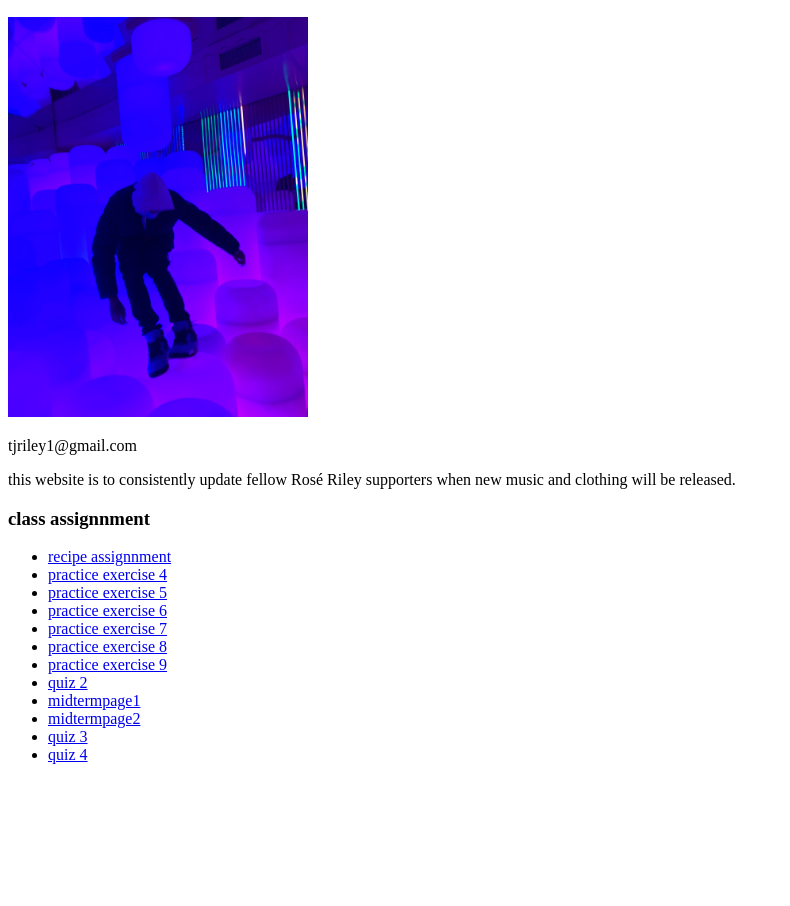
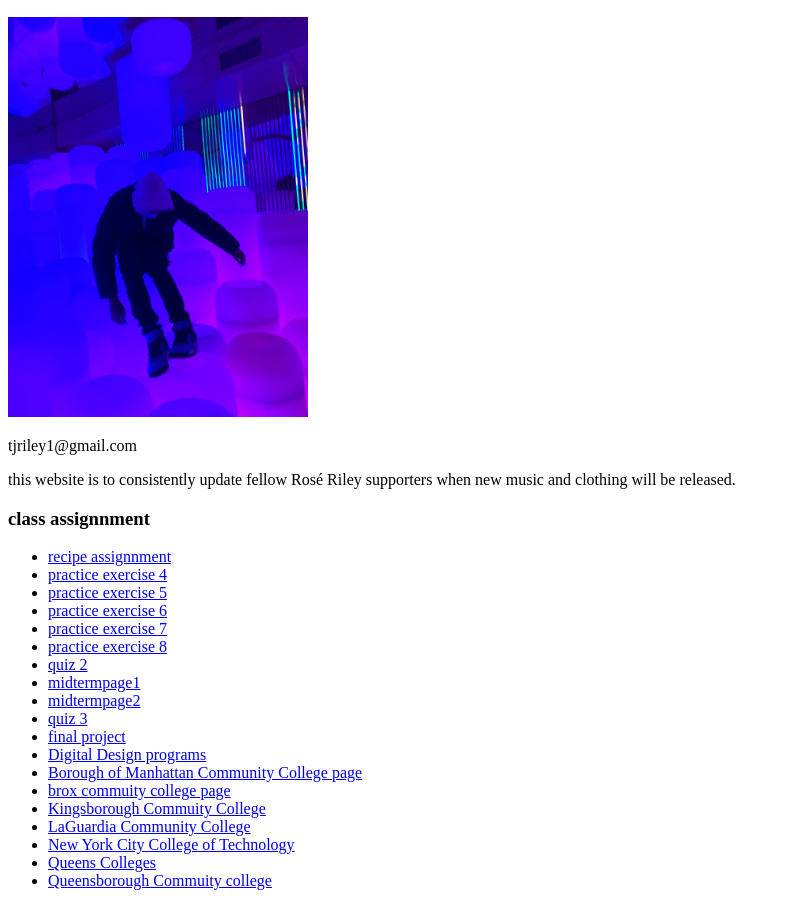
Before and after one commit to RoseRiley/mmp240, a plain HTML site: page index.html in a window 1280 px wide. Shown: the part 110-1016 px from the top of the page, without its empty margins (0-790 px from the left). Before the commit the page ends 890 px from the top, so only its background shows below. Drawn offline with Linux system fonts and the light colour scheme.

Commit message:
Add files via upload

```diff
--- a/index.html
+++ b/index.html
@@ -22,12 +22,20 @@
       <li><a href="practiceexercise6.html">practice exercise 6</a></li>
       <li><a href="exercise7/midtermpage2.html">practice exercise 7</a></li>
       <li><a href="practiceexercise8.html">practice exercise 8</a></li>
-      <li><a href="practiceexercise9.html">practice exercise 9</a></li>
       <li><a href="quiz2.html">quiz 2</a></li>
       <li><a href="midterm/midtermpage1.html">midtermpage1 </a></li>
       <li><a href="midterm/midtermpage2.html">midtermpage2</a></li>
       <li><a href="quiz3.html">quiz 3</a></li>
-      <li><a href="quiz4.html">quiz 4</a></li>
+      <li><a href="final/index.html">final project</a></li>
+      <li><a href="digital-desig.html">Digital Design programs</a></li>
+      <li><a href="bmccpage1.html">Borough of Manhattan Community College page</a></li>
+      <li><a href="broxcommunitycollege.html">brox commuity college page</a></li>
+      <li><a href="kingsboroughcommunitycollege.html">Kingsborough Commuity College</a></li>
+      <li><a href="laguardiacommunitycollege.html">LaGuardia Community College</a></li>
+      <li><a href="newyorkcitycollegeoftech.html">New York City College of Technology</a></li>
+      <li><a href="queescollege.html">Queens Colleges</a></li>
+      <li><a href="Queensboroughcommunitycollege.html">Queensborough Commuity college</a></li>
+
     </ul>
   </body>
 </html>
```
